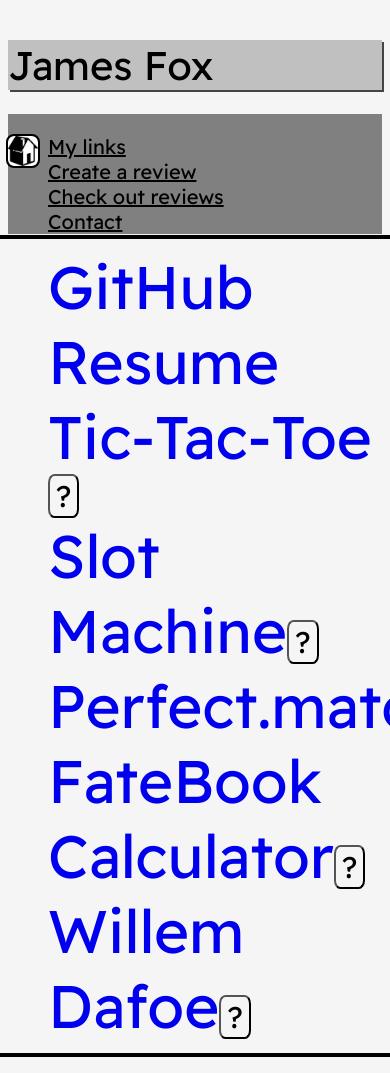
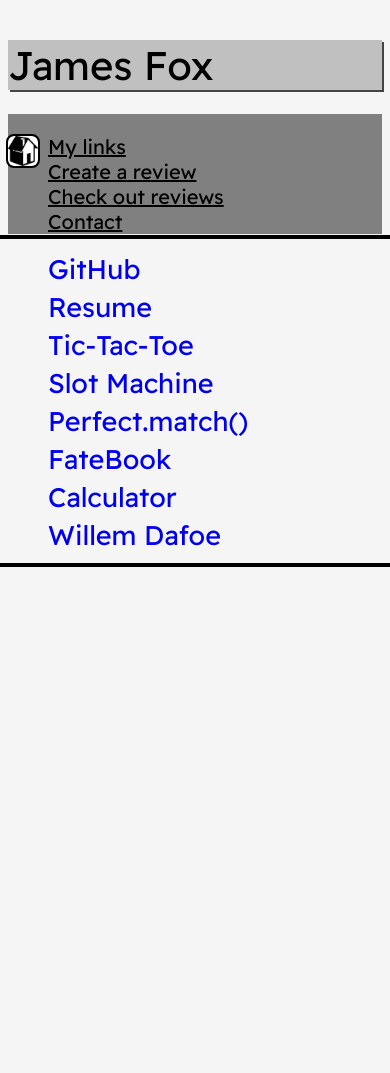
Before and after one commit to Y2Kuwu/my_portfolio, a Django app: page /link_page/links in a window 390 px wide; the page is wider, and only the part inside the window is pictured. After the commit the page ends 567 px from the top of that part, so only its background shows below. Run offline with Django 4.2, Linux system fonts and the light colour scheme.

Commit message:
fixing views

```diff
--- a/my_portfolio/main_app/templates/link_page/links.html
+++ b/my_portfolio/main_app/templates/link_page/links.html
@@ -6,15 +6,18 @@
     <ul class = 'linkz'>
     <li><a id = 'gh' href= "https://github.com/Y2Kuwu" target="_blank" rel="noopener noreferrer"> GitHub</a></li>
     <li><a id = 're' href = "{% static 'resume.pdf' %}" target="_blank" rel="noopener noreferrer"> Resume</a></li>
-    <li><a id = 'tt' href= "https://ticattacktoe.herokuapp.com/" target="_blank" rel="noopener noreferrer"> Tic-Tac-Toe</a><button id = "tic">?</button></li>
-    <li><a id = 'sm' href= "https://coinconsumer.netlify.app/" target="_blank" rel="noopener noreferrer"> Slot Machine</a><button id = "slot">?</button></li>
+    <li><a id = 'tt' href= "https://ticattacktoe.herokuapp.com/" target="_blank" rel="noopener noreferrer"> Tic-Tac-Toe</a></li>
+    <li><a id = 'sm' href= "https://coinconsumer.netlify.app/" target="_blank" rel="noopener noreferrer"> Slot Machine</a></li>
     <!-- <li><a id = 'rl' href= "https://github.com/Y2Kuwu" target="_blank" rel="noopener noreferrer"> RadLibs</a></li> -->
     <li><a id = 'pm' href= "https://perfectmatchskills.herokuapp.com/" target="_blank" rel="noopener noreferrer"> Perfect.match()</a></li>
     <li><a id = 'fb' href= "https://project-004.herokuapp.com/" target="_blank" rel="noopener noreferrer"> FateBook</a></li>
-    <li><a id = 'ca' href= "https://abasiccalculator.herokuapp.com/" target="_blank" rel="noopener noreferrer"> Calculator</a><button id = "calc">?</button></li>
-    <script type="text/javascript">
-    </script>
-    <li><a id = 're' href= "https://flexboxcss-grid-lab.jamesfox12.repl.co/" target="_blank" rel="noopener noreferrer"> Willem Dafoe</a><button id = "will">?</button></li>
+    <li><a id = 'ca' href= "https://abasiccalculator.herokuapp.com/" target="_blank" rel="noopener noreferrer"> Calculator</a></li>
+
+    <li><a id = 're' href= "https://flexboxcss-grid-lab.jamesfox12.repl.co/" target="_blank" rel="noopener noreferrer"> Willem Dafoe</a></li>
+    <!-- <button id = "will">?</button>
+    <button id = "calc">?</button>
+    <button id = "tic">?</button>
+    <button id = "slot">?</button>  -->
     </ul>
     </div>
 
--- a/my_portfolio/main_app/templates/reviews/create_review.html
+++ b/my_portfolio/main_app/templates/reviews/create_review.html
@@ -7,7 +7,7 @@
     <p>If you have some time to voice your thoughts on what you think of the site I would greatly appreciate it! </p>
     <p>If you would like to stay anonymous feel free to use an alias. If you'd like to get in touch check out the contact tab above.</p>
     </div>
-  <form method="POST" action="{% url 'create_review' %}" >
+  <form class = 'review' method="POST" action="{% url 'create_review' %}" >
     {% csrf_token %}
     <table class="review_info">
       {{ rev_form }}
--- a/my_portfolio/my_portfolio/static/style.css
+++ b/my_portfolio/my_portfolio/static/style.css
@@ -167,6 +167,7 @@
     font-size: 30px;
     font-family: 'Readex Pro';
 }
+
 .linkz{
 
     list-style: none;
@@ -191,6 +192,11 @@
 #gh:hover{
     color: rgb(93, 5, 5);
 }
+@media(max-width:600px){
+    #gh{
+        font-size: 90%;
+    }
+}
 #tt{
     text-decoration: none;
     list-style: none;
@@ -201,6 +207,11 @@
 }
 #tt:hover{
     color: rgb(93, 5, 5);
+}
+@media(max-width:600px){
+    #tt{
+        font-size: 90%;
+    }
 }
 #sm{
     text-decoration: none;
@@ -213,7 +224,12 @@
 #sm:hover{
     color: rgb(93, 5, 5);
 }
-#rl{
+@media(max-width:600px){
+    #sm{
+        font-size: 90%;
+    }
+}
+/* #rl{
     text-decoration: none;
     list-style: none;
     font-size: 60px;
@@ -224,6 +240,11 @@
 #rl:hover{
     color: rgb(93, 5, 5);
 }
+@media(max-width:600px){
+    #rl{
+        font-size: 90%;
+    }
+} */
 #ca{
     text-decoration: none;
     list-style: none;
@@ -234,6 +255,11 @@
 }
 #ca:hover{
     color: rgb(93, 5, 5);
+}
+@media(max-width:600px){
+    #ca{
+        font-size: 90%;
+    }
 }
 #re{
     text-decoration: none;
@@ -246,6 +272,11 @@
 #re:hover{
     color: rgb(93, 5, 5);
 }
+@media(max-width:600px){
+    #re{
+        font-size: 90%;
+    }
+}
 #pm{
     text-decoration: none;
     list-style: none;
@@ -257,6 +288,11 @@
 #pm:hover{
     color: rgb(93, 5, 5);
 }
+@media(max-width:600px){
+    #pm{
+        font-size: 90%;
+    }
+}
 #fb{
     text-decoration: none;
     list-style: none;
@@ -267,6 +303,11 @@
 }
 #fb:hover{
     color: rgb(93, 5, 5);
+}
+@media(max-width:600px){
+    #fb{
+        font-size: 90%;
+    }
 }
 
 
@@ -369,6 +410,13 @@
     outline-width: 4px;
     outline-color: black;
 }
+@media(max-width:440px){
+    #id_comment{
+        width: 90%;
+    }
+}
+
+
 
 .review_button{
     margin-top: 10px;
@@ -376,6 +424,7 @@
     background-color: maroon;
 
 }
+
 
 .connect{
     margin-top: 50px;
@@ -401,6 +450,7 @@
     justify-content:center
 }
 
+
 .leave_info{
     position: relative;
     font-size: 40px;
@@ -409,6 +459,11 @@
     justify-content: space-evenly;
     left: 0px;
 
+}
+@media(max-width:800px){
+    .leave_info{
+     font-size: 90%;
+}
 }
 .or{
     position: relative;
@@ -437,6 +492,11 @@
     text-align: right;
     text-decoration: none;
     list-style: none;
+}
+@media(max-width:800px){
+    .take_info{
+     font-size: 90%;
+}
 }
 
 
```
Also changed, not shown: my_portfolio/main_app/templates/contact/create_contact.html (+3 -4 lines), 1 other file.
